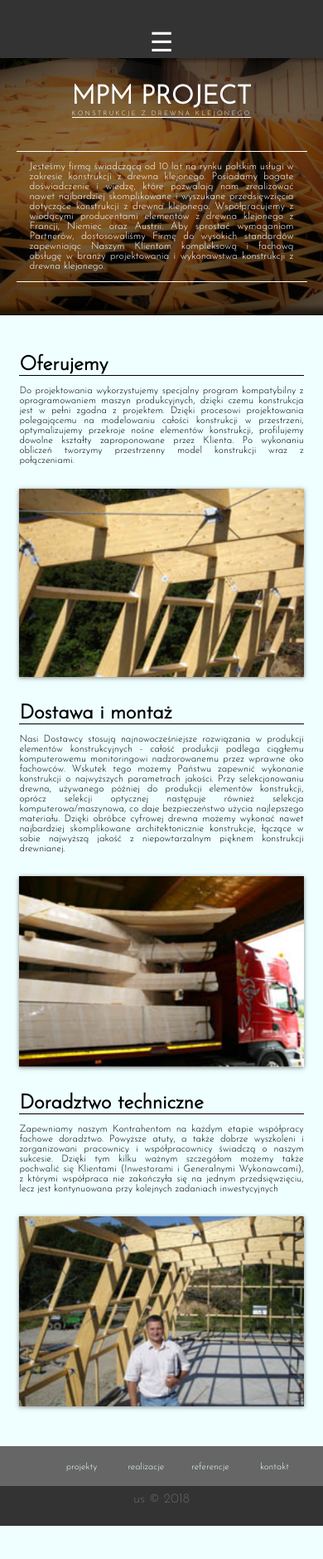
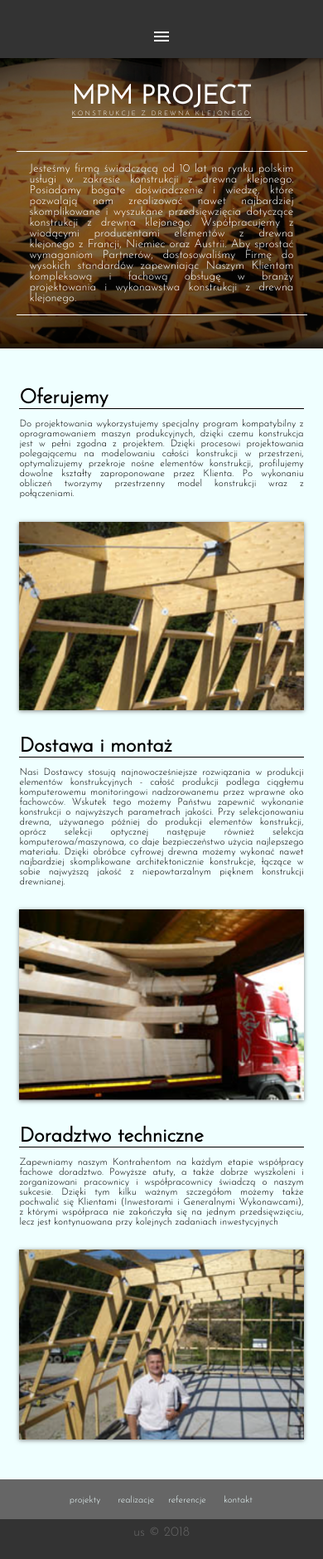
Before and after one commit to PiotrKedra/PiotrKedra.github.io, a plain HTML site: page index.html in a window 390 px wide. Shown: the whole page at 83% size. Before the commit the page ends 1839 px from the top, so only its background shows below. Drawn offline with nearby package versions, Linux system fonts and the light colour scheme.

Commit message:
responsive v3

```diff
--- a/index.html
+++ b/index.html
@@ -13,6 +13,9 @@
 
         <link href="https://fonts.googleapis.com/css?family=Josefin+Sans:300italic,300" rel="stylesheet">
 
+        <link href="https://fonts.googleapis.com/icon?family=Material+Icons"
+      rel="stylesheet">
+
         <script src="js/script.js" async></script>
 	</head>
 	<body>
@@ -21,7 +24,7 @@
             <div class="top" >
                 <div class="menu" id="menu">
                     <h1><a href="index.html">MPM PROJECT</a></h1>
-                    <label for="toggle">&#9776</label>
+                    <div class="label"><label class="material-icons" for="toggle">menu</label></div>
                     <input type="checkbox" id="toggle"/>
                     <div class="wtf">
                         <nav class="main_nav">
@@ -36,7 +39,7 @@
                 </div>
                 <div class="intro">
                     <div class="h1">
-                        <h1 class="logo">MPM PROJECT</h1>
+                        <h1>MPM PROJECT</h1>
                         <p>KONSTRUKCJE Z DREWNA KLEJONEGO</p>
                     </div>
                     <div class="intro_text">
--- a/js/script.js
+++ b/js/script.js
@@ -1,4 +1,5 @@
 window.onload = function(){
+
     window.onscroll = function(){
         var menu = document.getElementById("menu");
 
--- a/style.css
+++ b/style.css
@@ -236,6 +236,7 @@ footer div{
     background-color: #666;
     justify-items: center;
     display: grid;
+
 }
 
 .footer-nav{
@@ -246,8 +247,12 @@ footer div{
     list-style: none;
     display: grid;
     grid-template-columns: repeat(4, 1fr);
-    grid-gap: 2rem;
+    grid-gap: 1rem;
     justify-items: center;
+    padding: 0;
+}
+
+.footer-nav ul li{
 }
 
 .footer-nav ul a{
@@ -272,7 +277,7 @@ footer span p{
     color: #666;
 }
 
-label{
+.label{
     display: none;
 }
 
@@ -297,8 +302,8 @@ label{
         margin-top: 70px;
     }
 
-    label{
-        display: block;
+    .label{
+        display: inline-block;
         font-size: 2rem;
         color: white;
         cursor: pointer;
@@ -350,7 +355,7 @@ label{
         width: 90%;
     }
     .intro p{
-        font-size: 3.1vw;
+        font-size: 3.5vw;
         padding: 0 1rem;
     }
 
```
